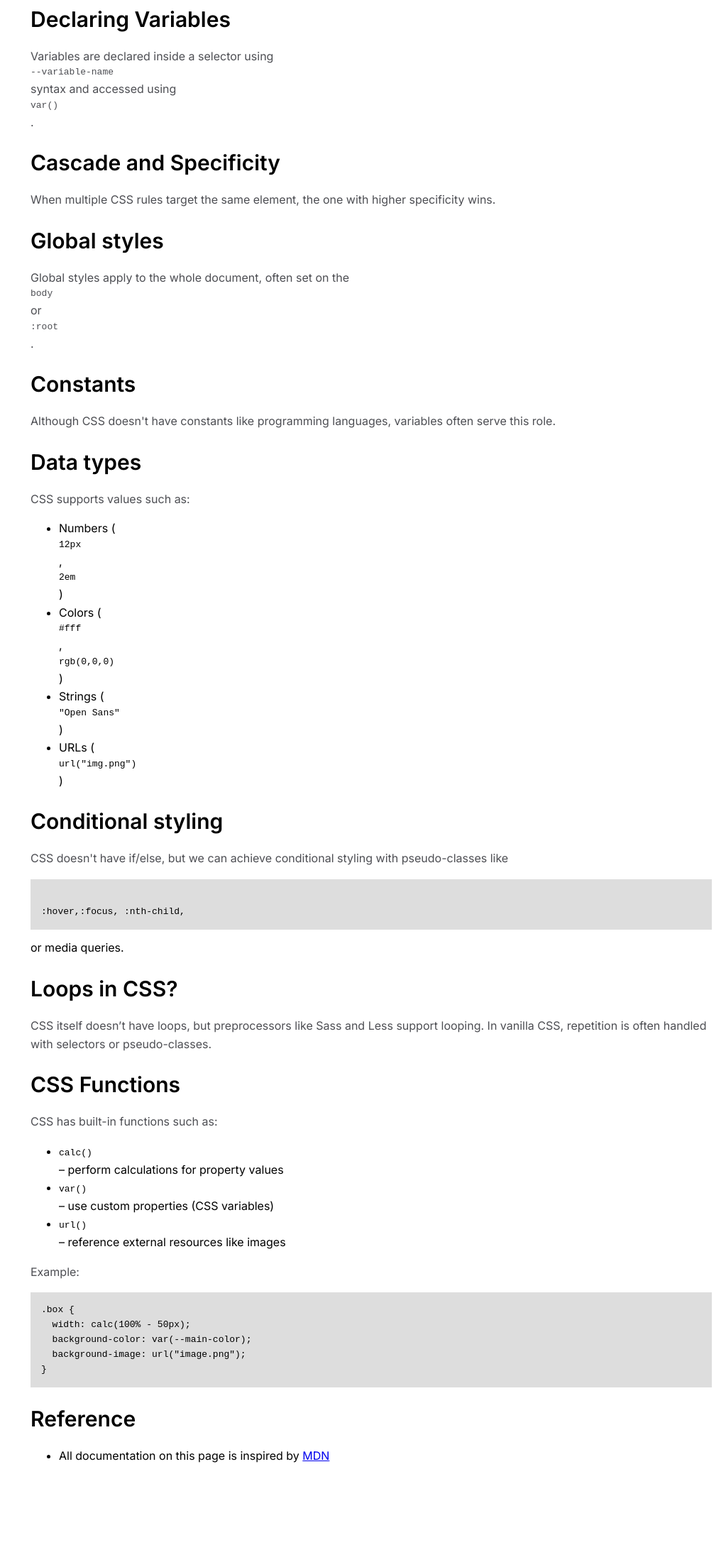
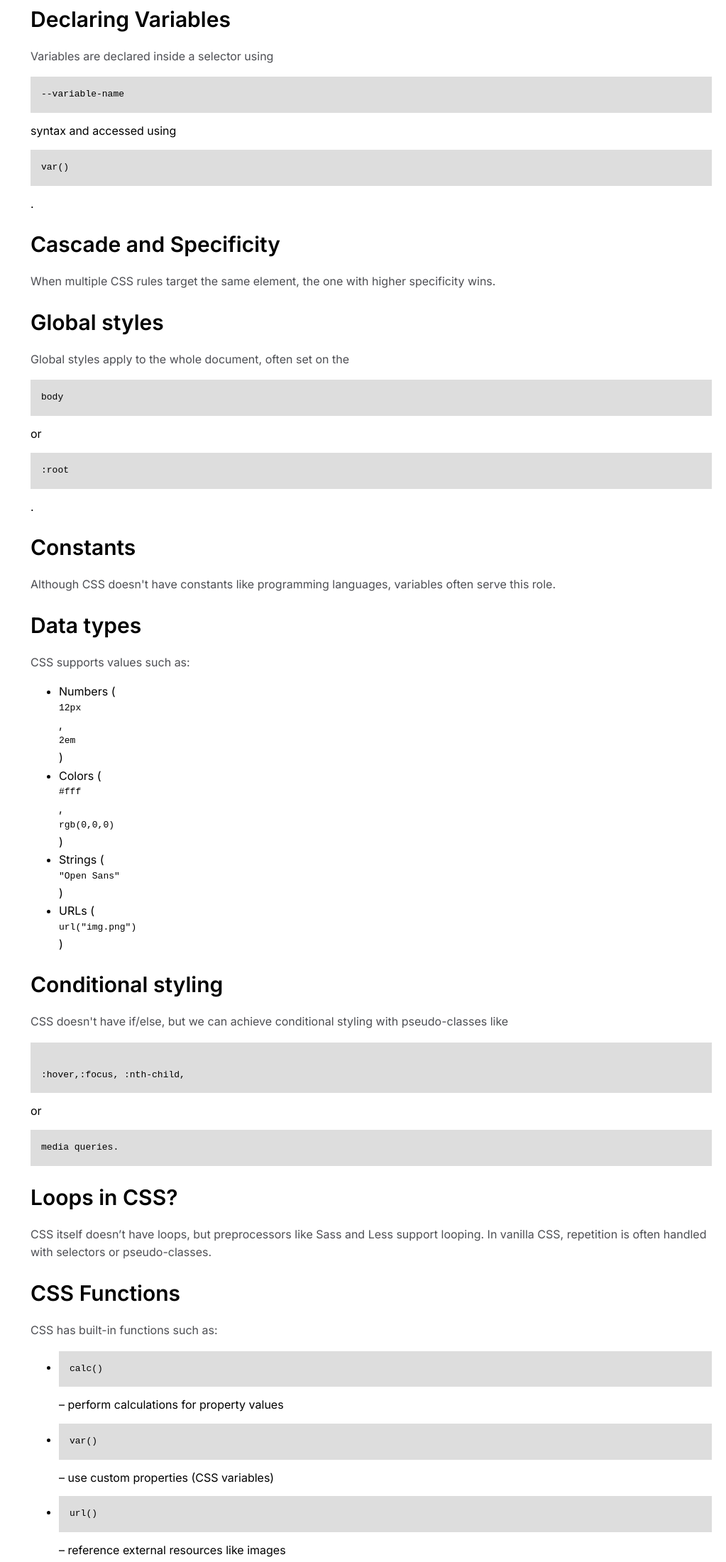
Before and after one commit to busrademirell/A-technical-documentation-page, a plain HTML site: page index.html in a window 1280 px wide. Shown: the part 1781-3982 px from the top of the page at 71% size, without its empty margins (257-1280 px from the left). Before the commit the page ends 3882 px from the top, so only its background shows below. Drawn offline with Linux system fonts and the light colour scheme.

Commit message:
Update index

```diff
--- a/index.html
+++ b/index.html
@@ -83,8 +83,9 @@ body {
 
         <section id="Declaring_Variables" class="main-section">
             <header>Declaring Variables</header>
-            <p>Variables are declared inside a selector using <code>--variable-name</code> syntax and accessed using
-                <code>var()</code>.
+            <p>Variables are declared inside a selector using
+            <pre><code>--variable-name</code></pre> syntax and accessed using
+            <pre><code>var()</code></pre>.
             </p>
         </section>
 
@@ -95,7 +96,9 @@ body {
 
         <section id="Global_styles" class="main-section">
             <header>Global styles</header>
-            <p>Global styles apply to the whole document, often set on the <code>body</code> or <code>:root</code>.</p>
+            <p>Global styles apply to the whole document, often set on the
+            <pre><code>body</code></pre> or
+            <pre><code>:root</code></pre>.</p>
         </section>
 
         <section id="Constants" class="main-section">
@@ -117,7 +120,8 @@ body {
         <section id="Conditional_styling" class="main-section">
             <header>Conditional styling</header>
             <p>CSS doesn't have if/else, but we can achieve conditional styling with pseudo-classes like
-            <pre>  <code>:hover,:focus, :nth-child, </code></pre> or media queries.
+            <pre>  <code>:hover,:focus, :nth-child, </code></pre> or
+            <pre><code>media queries.</code></pre>
             </p>
         </section>
 
@@ -131,9 +135,15 @@ body {
             <header>CSS Functions</header>
             <p>CSS has built-in functions such as:</p>
             <ul>
-                <li><code>calc()</code> – perform calculations for property values</li>
-                <li><code>var()</code> – use custom properties (CSS variables)</li>
-                <li><code>url()</code> – reference external resources like images</li>
+                <li>
+                    <pre><code>calc()</code></pre> – perform calculations for property values
+                </li>
+                <li>
+                    <pre><code>var()</code></pre> – use custom properties (CSS variables)
+                </li>
+                <li>
+                    <pre><code>url()</code></pre> – reference external resources like images
+                </li>
             </ul>
             <p>Example:</p>
             <pre><code>.box {
```
